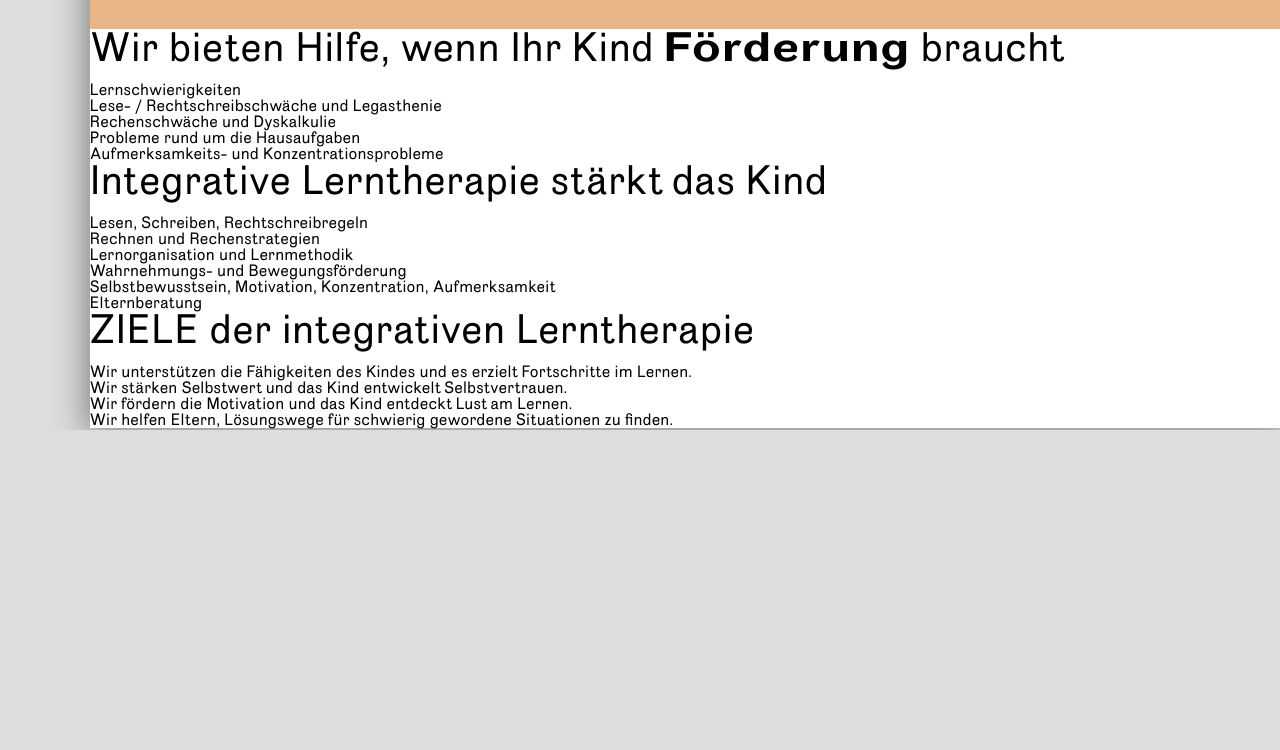
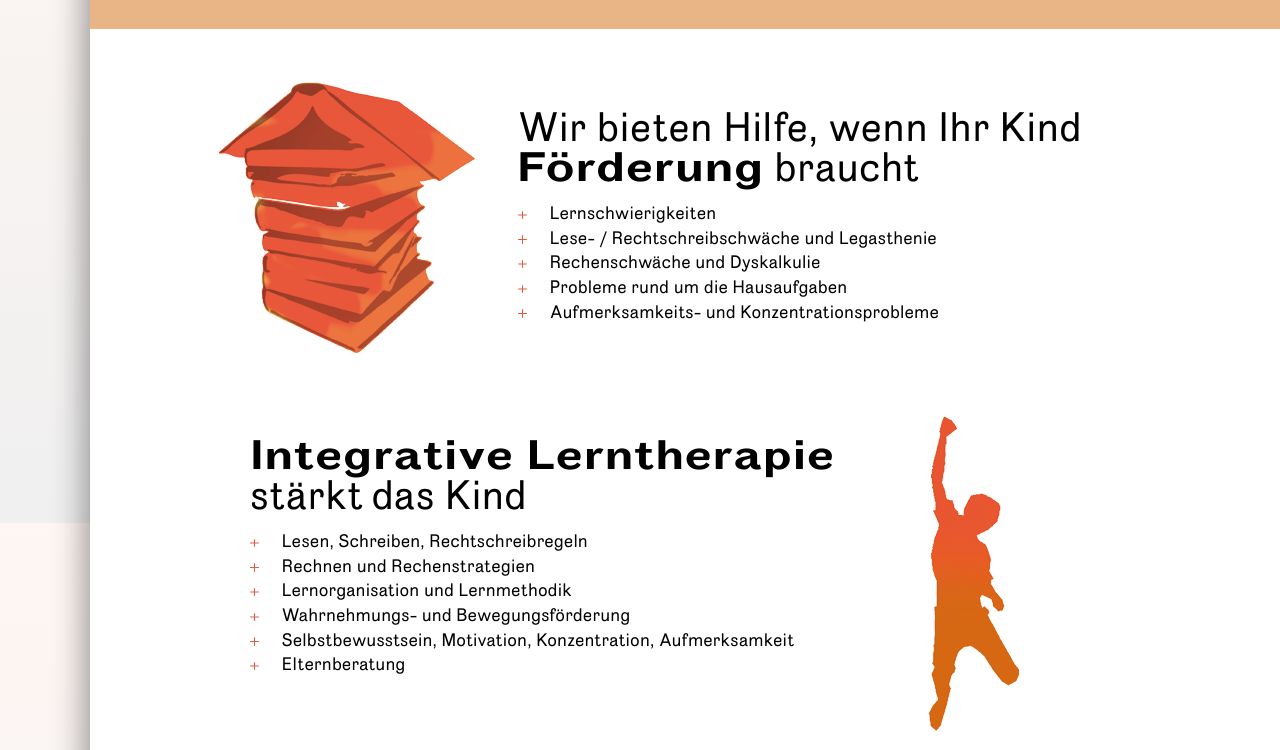
Before and after one commit to black-kite/lerntherapie-freiburg, a website: page index.html in a window 1280 px wide. Shown: the part 1077-1827 px from the top of the page. Before the commit the page ends 1507 px from the top, so only its background shows below. Drawn offline with Linux system fonts and the light colour scheme; files whose address does not match are found by name.

Commit message:
styling body

```diff
--- a/css/style.css
+++ b/css/style.css
@@ -58,14 +58,17 @@ table {
     src: url('../font/meriva-extended-webfont.ttf')  format('truetype'); /* Safari, Android, iOS */
 }
 
+html {
 
+}
 body {
 	/*background-image: url(../img/ticks.png);*/
 	background: #ddd;
+	background: linear-gradient(to bottom, rgba(255,238,232,0.5) 0%,rgba(224,224,224,0.5) 100%) fixed 100% 100%;
 	box-sizing: border-box;
 	font-family: meriva;
 }
-p {
+p, li{
 	font-size: 1.1rem;
 	line-height: 1.4;
 }
@@ -142,3 +145,37 @@ h1 {
 .einleitung > * {
 	margin-right: 20vw;
 }
+.text-block {
+	display: flex;
+}
+.text-block img {
+	width: 100%;
+}
+.text-block:nth-of-type(3n) div:first-child{
+	order: 2;
+}
+.text-block li {
+	list-style: url(../img/plus.svg) outside;
+	padding-left: 1rem;
+	margin-left: 1rem;
+}
+@media (max-width: 700px) {
+	.text-block {
+		flex-direction: column;
+	}
+	.text-block div{
+		order:0!important;
+	}
+	img {
+		width: 50% !important;
+	}
+
+}
+
+.spacer {
+	padding: 3rem 0 0 8rem;
+}
+.text {
+	padding: 2rem;
+	max-width: 600px;
+}
--- a/index.html
+++ b/index.html
@@ -118,7 +118,8 @@
 		<p>Manche Kinder haben beim Erlernen von Lesen, Schreiben oder Rechnen besondere Schwierigkeiten. Dies kann verschiedene Ursachen haben. Anhand einer bewährten Diagnostik und begleitender Gespräche mit den Eltern entwickeln wir ein Förderkonzept, das auf die besonderen Bedürfnisse des Kindes abgestimmt ist. Die Therapie orientiert sich an den vorhandenen Fähigkeiten und Stärken des Kindes und bezieht die Situation in Familie und Schule mit ein. Integrative Lerntherapie hilft dem Kind, eine positive Lernstrategie aufzubauen, seine individuellen Potentiale zu entfalten und Fortschritte im Lernen zu erzielen. In regelmäßigen Gesprächen berichten wir den Eltern vom Therapieverlauf und beraten uns mit ihnen. Auf Wunsch der Eltern nehmen wir Kontakt zur Schule des Kindes auf.
 		</p>
 	</div>
-	<div class="text-block">
+	<div class="text-block spacer">
+		<div><img src="img/1_foerderung.png" alt=""></div>
 		<div class="text">
 			<h1>Wir bieten Hilfe, wenn Ihr Kind <span class="ext">Förderung</span> braucht</h1>
 			<ul>
@@ -130,9 +131,10 @@
 			</ul>
 		</div>
 	</div>
-	<div class="text-block">
+	<div class="text-block spacer">
+		<div><img src="img/2_staerken.png" alt=""></div>
 		<div class="text">
-			<h1>Integrative Lerntherapie stärkt das Kind</h1>
+			<h1><span class="ext">Integrative Lerntherapie</span> stärkt das Kind</h1>
 			<ul>
 				<li>Lesen, Schreiben, Rechtschreibregeln</li>
 				<li>Rechnen und Rechenstrategien</li>
@@ -143,9 +145,10 @@
 			</ul>
 		</div>
 	</div>
-	<div class="text-block">
+	<div class="text-block spacer">
+		<div><img src="img/3_ziele.png" alt=""></div>
 		<div class="text">
-			<h1>ZIELE der integrativen Lerntherapie</h1>
+			<h1><span class="ext">Ziele</span> der integrativen Lerntherapie</h1>
 			<ul>
 				<li>Wir unterstützen die Fähigkeiten des Kindes und es erzielt Fortschritte im Lernen.</li>
 				<li>Wir stärken Selbstwert und das Kind entwickelt Selbstvertrauen.</li>
```
Also changed, not shown: dist/css/style.css, dist/img/1_foerderung.png (added), dist/img/2_staerken.png (added), dist/img/3_ziele.png (added), dist/img/plus.svg (added), dist/index.html, 1 other file.
